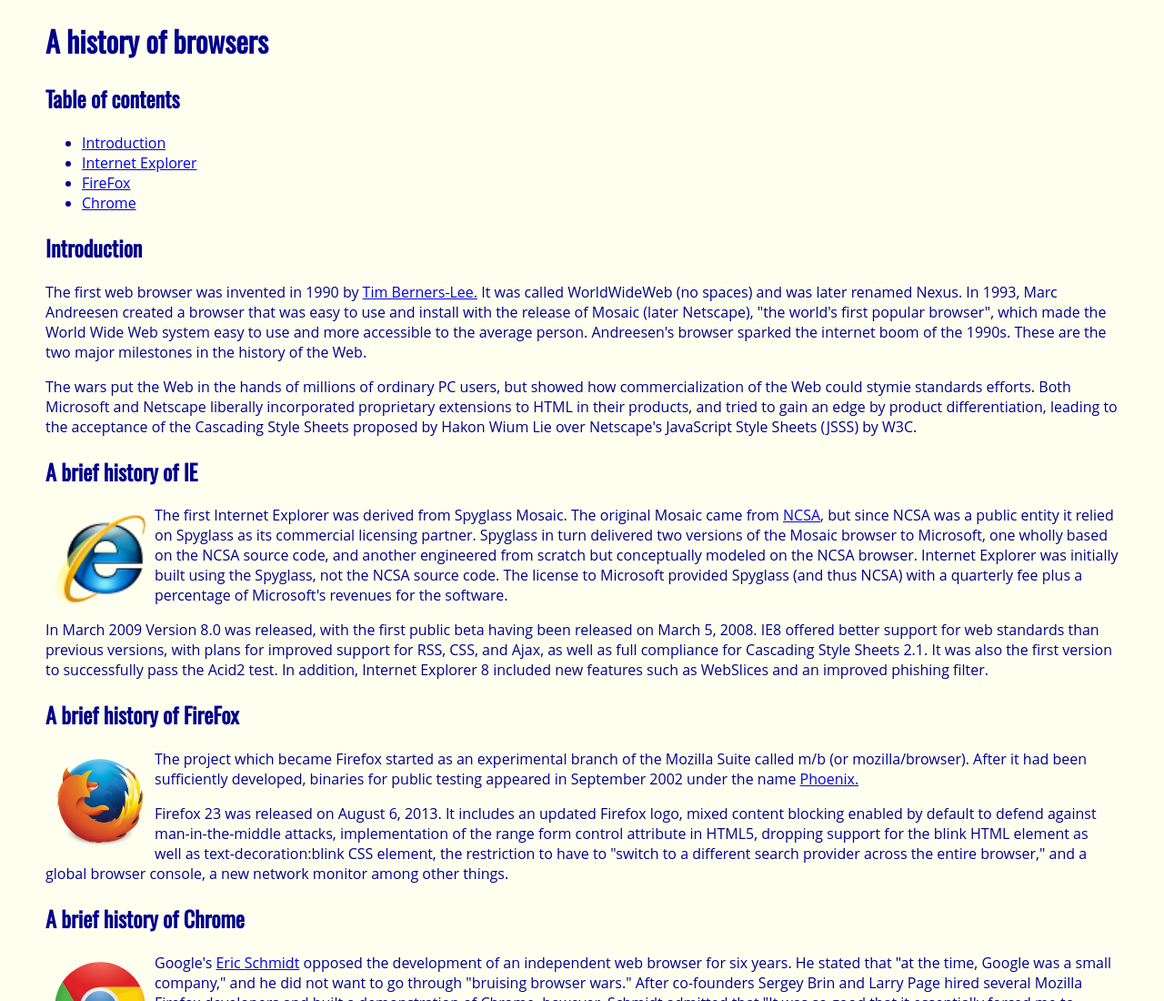
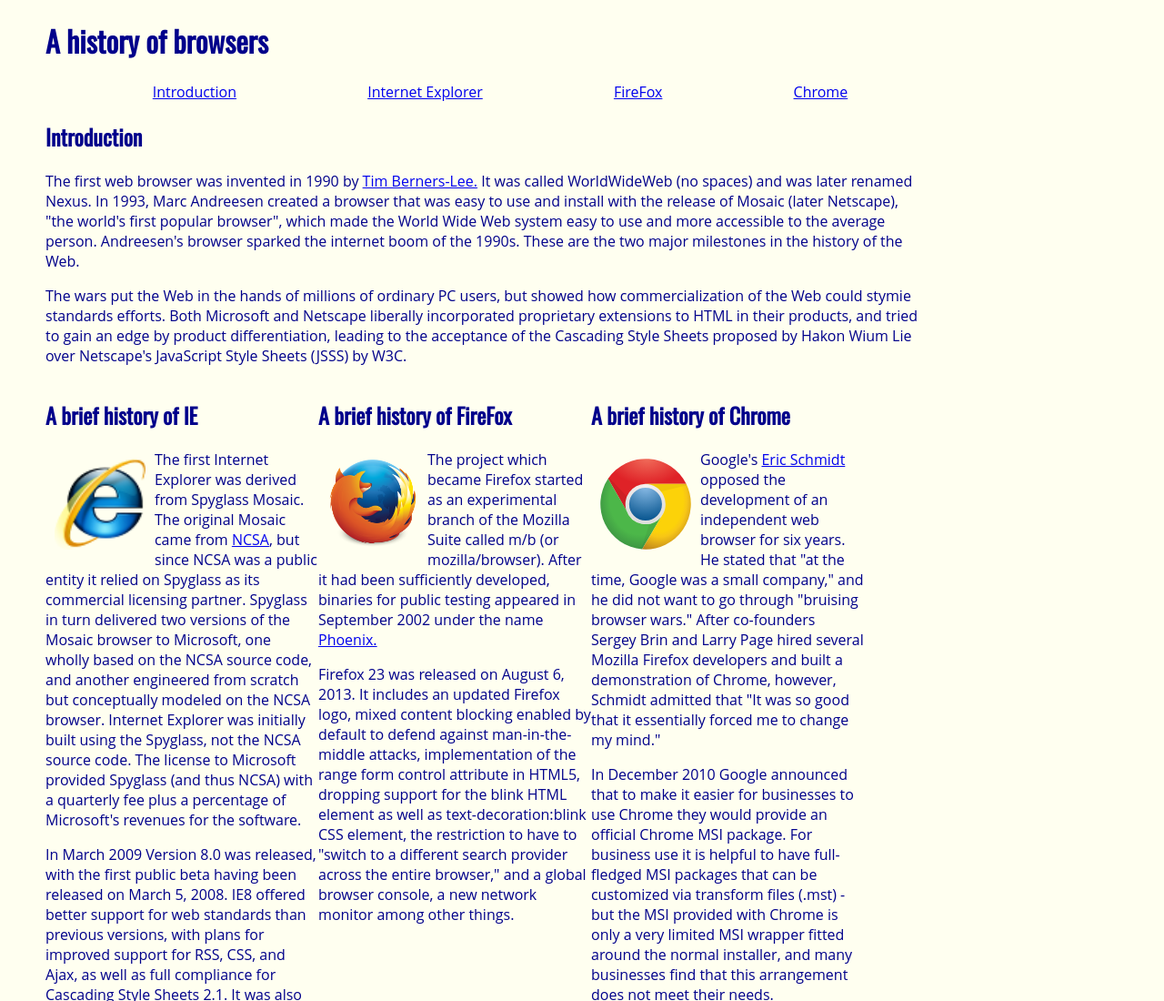
Before and after one commit to kylebali/browserhistory, a plain HTML site: page index.html in a window 1280 px wide. Shown: the top 1100 px of the page at 91% size. Drawn offline with nearby package versions, Linux system fonts and the light colour scheme.

Commit message:
updated html and css

```diff
--- a/index.html
+++ b/index.html
@@ -15,21 +15,26 @@
 <body>
   <h1>A history of browsers</h1>
 
-  <h2>Table of contents</h2>
+  <div id="tabs">
     <ul>
       <li><a href="#intro">Introduction</a></li>
       <li><a href="#ie">Internet Explorer</a></li>
       <li><a href="#ff">FireFox</a></li>
       <li><a href="#c">Chrome</a></li>
     </ul>
+  </div>
 
-  <h2  id="intro">Introduction</h2>
+
+  <h2 id="intro">Introduction</h2>
     <p>The first web browser was invented in 1990 by <a href="https://en.wikipedia.org/wiki/Tim_Berners-Lee">Tim Berners-Lee.</a> It was called WorldWideWeb (no spaces) and was later renamed Nexus. In 1993, Marc Andreesen created a browser that was easy to use and install with the release of Mosaic (later Netscape), "the world's first popular browser", which made the World Wide Web system easy to use and more accessible to the average person. Andreesen's browser sparked the internet boom of the 1990s. These are the two major milestones in the history of the Web.
     </p>
 
     <p>The wars put the Web in the hands of millions of ordinary PC users, but showed how commercialization of the Web could stymie standards efforts. Both Microsoft and Netscape liberally incorporated proprietary extensions to HTML in their products, and tried to gain an edge by product differentiation, leading to the acceptance of the Cascading Style Sheets proposed by Hakon Wium Lie over Netscape's JavaScript Style Sheets (JSSS) by W3C.
     </p>
 
+  <div id="content">
+
+    <div class="column">
       <h2 id="ie">A brief history of IE</h2>
       <img src="image/ie.png" class="logo">
       <p>The first Internet Explorer was derived from Spyglass Mosaic. The original Mosaic came from <a href="https://en.wikipedia.org/wiki/Mosaic_(web_browser)">NCSA</a>, but since NCSA was a public entity it relied on Spyglass as its commercial licensing partner. Spyglass in turn delivered two versions of the Mosaic browser to Microsoft, one wholly based on the NCSA source code, and another engineered from scratch but conceptually modeled on the NCSA browser. Internet Explorer was initially built using the Spyglass, not the NCSA source code. The license to Microsoft provided Spyglass (and thus NCSA) with a quarterly fee plus a percentage of Microsoft's revenues for the software.
@@ -38,6 +43,9 @@
       <p>In March 2009 Version 8.0 was released, with the first public beta having been released on March 5, 2008. IE8 offered better support for web standards than previous versions, with plans for improved support for RSS, CSS, and Ajax, as well as full compliance for Cascading Style Sheets 2.1. It was also the first version to successfully pass the Acid2 test. In addition, Internet Explorer 8 included new features such as WebSlices and an improved phishing filter.
       </p>
 
+    </div>
+
+    <div class="column">
       <h2 id="ff">A brief history of FireFox</h2>
       <img src="image/ff.png" class="logo">
       <p>The project which became Firefox started as an experimental branch of the Mozilla Suite called m/b (or mozilla/browser). After it had been sufficiently developed, binaries for public testing appeared in September 2002 under the name <a href="http://website-archive.mozilla.org/www.mozilla.org/firefox_releasenotes/en-US/firefox/releases/0.1.html">Phoenix.</a>
@@ -45,7 +53,9 @@
 
       <p>Firefox 23 was released on August 6, 2013. It includes an updated Firefox logo, mixed content blocking enabled by default to defend against man-in-the-middle attacks, implementation of the range form control attribute in HTML5, dropping support for the blink HTML element as well as text-decoration:blink CSS element, the restriction to have to "switch to a different search provider across the entire browser," and a global browser console, a new network monitor among other things.
       </p>
+    </div>
 
+    <div class="column">
       <h2 id="c">A brief history of Chrome</h2>
       <img src="image/gc.svg" class="logo">
       <p>Google's <a href="https://en.wikipedia.org/wiki/Eric_Schmidt">Eric Schmidt</a> opposed the development of an independent web browser for six years. He stated that "at the time, Google was a small company," and he did not want to go through "bruising browser wars." After co-founders Sergey Brin and Larry Page hired several Mozilla Firefox developers and built a demonstration of Chrome, however, Schmidt admitted that "It was so good that it essentially forced me to change my mind."
@@ -53,6 +63,9 @@
 
       <p>In December 2010 Google announced that to make it easier for businesses to use Chrome they would provide an official Chrome MSI package. For business use it is helpful to have full-fledged MSI packages that can be customized via transform files (.mst) - but the MSI provided with Chrome is only a very limited MSI wrapper fitted around the normal installer, and many businesses find that this arrangement does not meet their needs.
       </p>
+    </div>
+
+  </div>
 
 </body>
 </html>
--- a/style.css
+++ b/style.css
@@ -2,10 +2,8 @@ body {
   background-color: ivory;
   font-family: 'Open Sans', sans-serif;
   color: darkblue;
-  margin-top: 10px;
-  margin-bottom: 10px;
-  margin-left: 50px;
-  margin-right: 50px;
+  margin: 10px 50px 10px 50px;
+  width: 960px;
 }
 
 h1, h2 {
@@ -16,3 +14,17 @@ img {
   float: left;
   margin: 10px;
 }
+
+#tabs {
+  text-align: center;
+}
+
+li {
+  display: inline;
+  margin: 0 70px 0 70px;
+}
+
+#content .column {
+  float: left;
+  width: 300px;
+}
```
Lines whose indentation alone changed are shown as unchanged.
